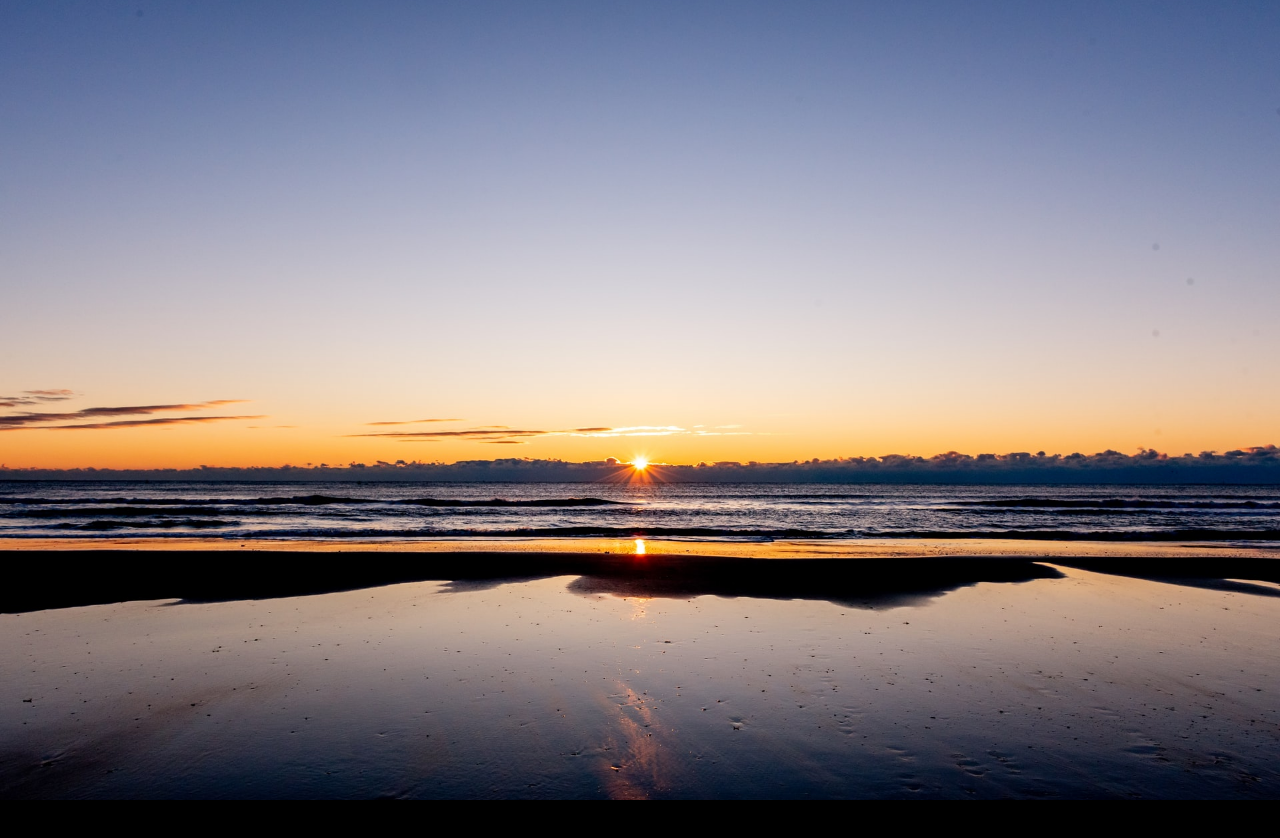
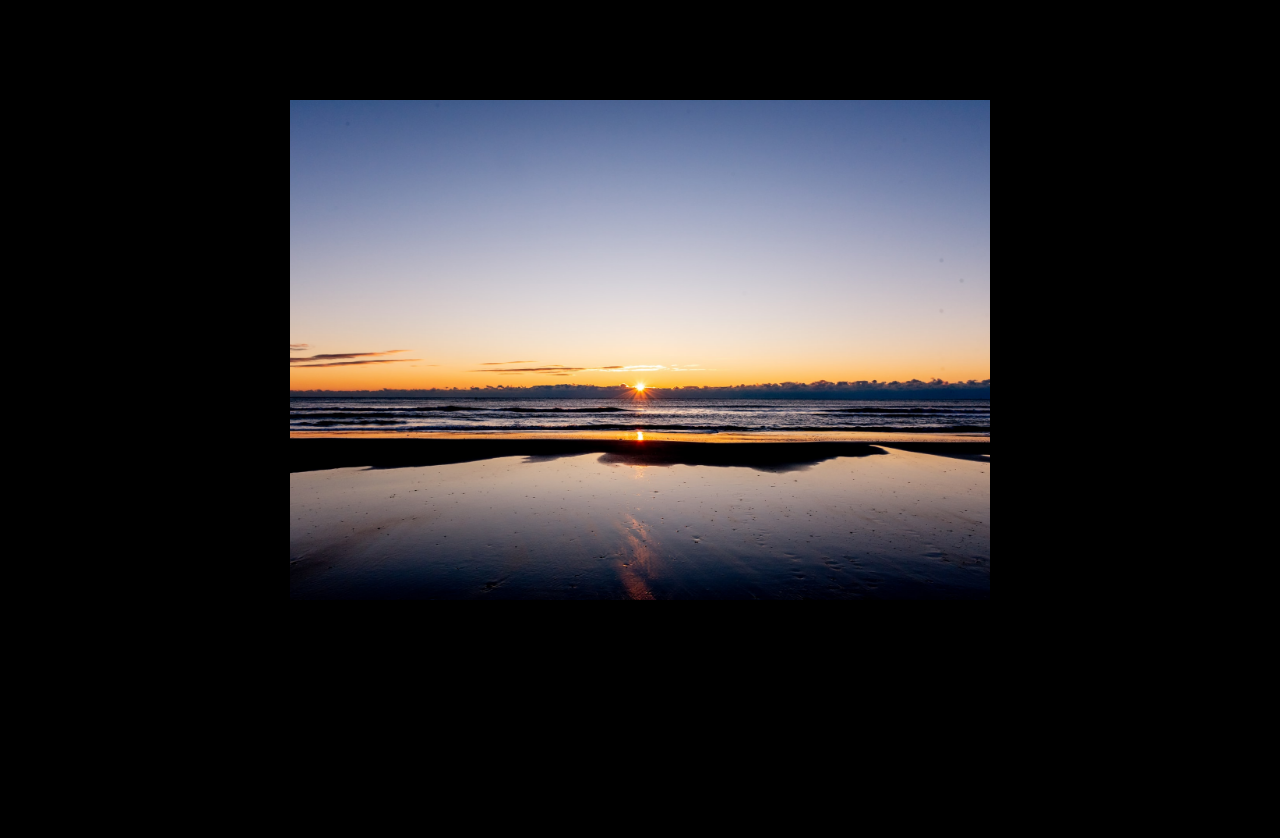
Before and after one commit to Alik64/React_projects, a React (Create React App) app in the folder 1_Slider/: page / in a window 1280 px wide. Shown: the top 838 px of the page. Before the commit the page ends 805 px from the top, so only its background shows below. Built offline with nearby package versions, Linux system fonts and the light colour scheme.

Commit message:
classname container -slider

```diff
--- a/1_Slider/src/Components/Slider/Slider.js
+++ b/1_Slider/src/Components/Slider/Slider.js
@@ -9,7 +9,7 @@ export default function Slider(props) {
   });
 
   return (
-    <div>
+    <div className="container-slider">
       {dataSlider.map((obj, index) => {
         return (
           <div
```
